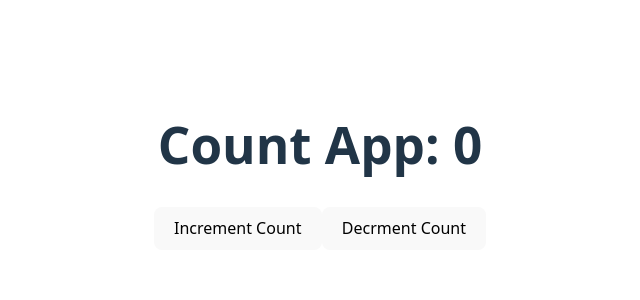
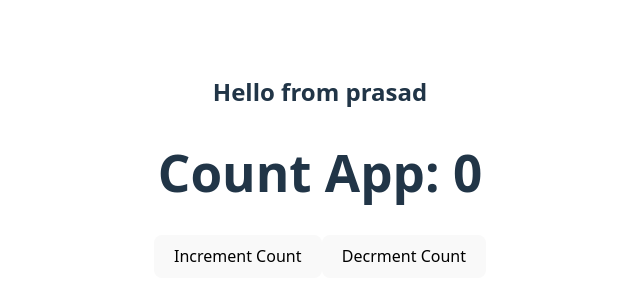
Before and after one commit to PrasadGhadge-WebDev/github-practice, a React (Vite) app: page / in a window 1280 px wide. Shown: the part 234-534 px from the top of the page, without its empty margins (320-960 px from the left). Built offline with nearby package versions, Linux system fonts and the light colour scheme.

Commit message:
vish commit

```diff
--- a/src/counter.jsx
+++ b/src/counter.jsx
@@ -19,6 +19,7 @@ function UseState() {
   return (
     <>
     <div>
+        <h2>Hello from prasad</h2>
         <h1>Count App: {count}</h1>
     <button onClick = {IncrementCount} >Increment Count</button>
     <button onClick = {DecrmentCount}>Decrment Count </button>
```
